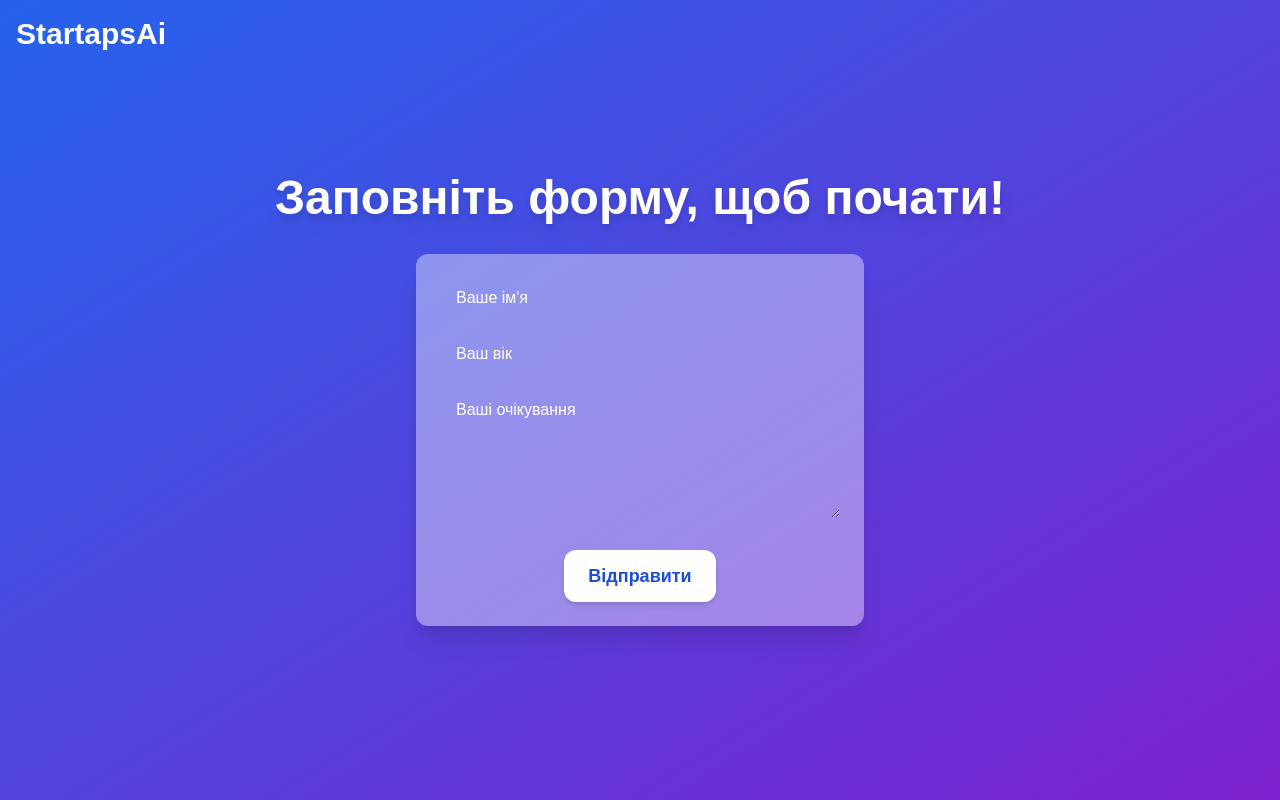
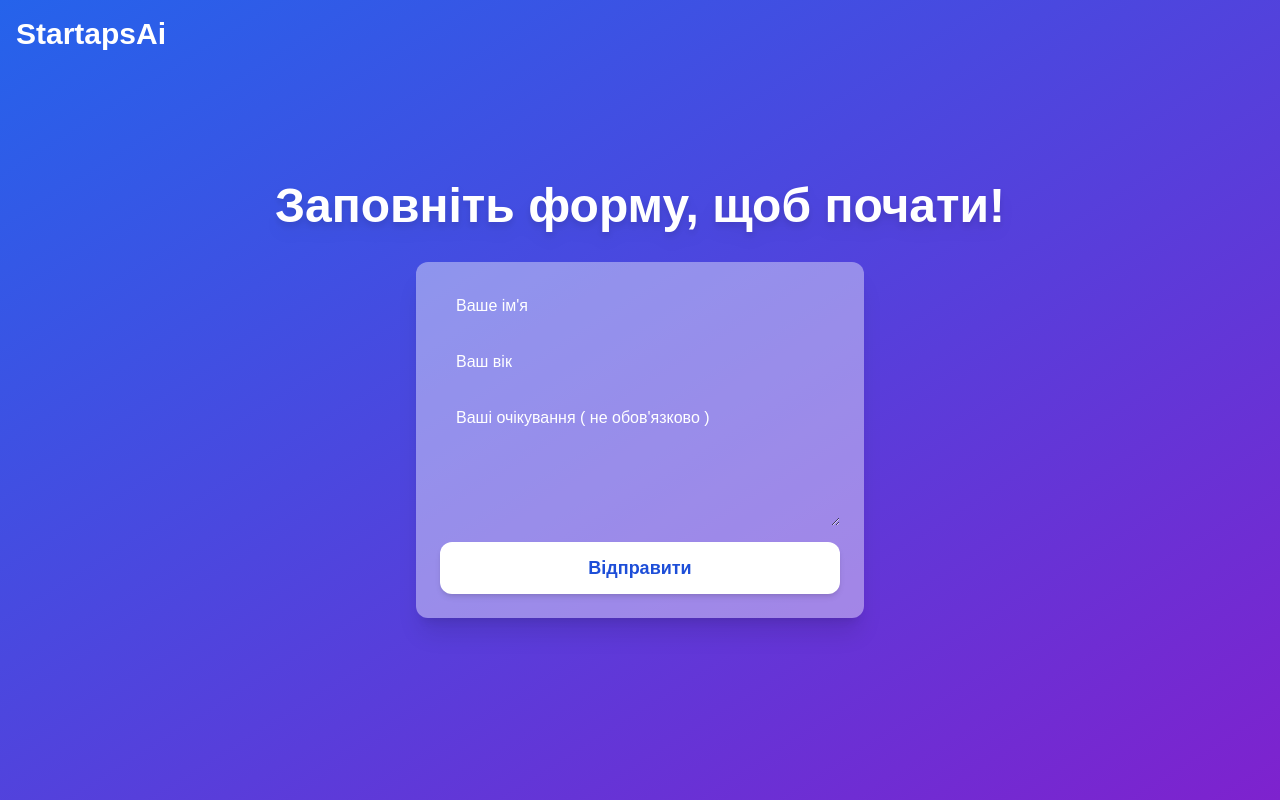
Before and after one commit to Sacvartello/StartapsAi, a React (Create React App) app in the folder front/: page /form in a window 1280 px wide. Built offline with nearby package versions, Linux system fonts and the light colour scheme; the HTML template or start-up script is replaced by a standard one.

Commit message:
mini validation + запит на сторінці Test Провір чи все ок. Якщо що можеш підправити

```diff
--- a/front/src/App.jsx
+++ b/front/src/App.jsx
@@ -10,7 +10,7 @@ function App() {
       <Routes>
         <Route path="/" element={<Home />} />
         <Route path="/form" element={<Form />} />
-        <Route path="/test" element={<Test />} />
+        <Route path="/question" element={<Test />} />
       </Routes>
     </BrowserRouter>
   );
--- a/front/src/Page/Form/Form.jsx
+++ b/front/src/Page/Form/Form.jsx
@@ -1,22 +1,46 @@
 import React, { useState } from "react";
 import { motion } from "framer-motion";
+import { useNavigate } from "react-router-dom";
 import "./form.css";
-import { Link } from "react-router-dom";
 
 export default function Form() {
+  const [name, setName] = useState("");
+  const [age, setAge] = useState("");
+  const [errors, setErrors] = useState({ name: "", age: "" });
 
-   const [name, Setname] = useState('')
+  const navigate = useNavigate();
 
+  const validateForm = () => {
+    let isValid = true;
+    let newErrors = { name: "", age: "" };
 
+    // Перевірка імені
+    if (name.trim() === "") {
+      newErrors.name = "Заповніть це поле!";
+      isValid = false;
+    }
 
+    // Перевірка віку (повинні бути тільки цифри)
+    if (!/^\d+$/.test(age) || age.trim() === "") {
+      newErrors.age = "Введіть коректний вік!";
+      isValid = false;
+    }
 
-   // const handleSubmit = (e) => {
-   //    e.preventDefault(); // Запобігає стандартній відправці форми
+    setErrors(newErrors);
+    return isValid;
+  };
 
-   //  }
+  const handleSubmit = (e) => {
+    e.preventDefault(); // Забороняємо перезавантаження сторінки
+
+    if (validateForm()) {
+      navigate("/question");
+    }
+  };
+
   return (
     <div className="h-screen flex flex-col items-center justify-center bg-gradient-to-br from-blue-600 to-purple-700 text-white text-center px-4 relative">
-      {/* Лого в верхньому лівому кутку */}
+      {/* Лого */}
       <motion.div
         initial={{ opacity: 0, x: -50 }}
         animate={{ opacity: 1, x: 0 }}
@@ -26,7 +50,7 @@ export default function Form() {
         StartapsAi
       </motion.div>
 
-      {/* Заголовок форми */}
+      {/* Заголовок */}
       <motion.h1
         initial={{ opacity: 0, y: -50, scale: 0.8 }}
         animate={{ opacity: 1, y: 0, scale: 1 }}
@@ -43,40 +67,51 @@ export default function Form() {
         transition={{ duration: 0.8, delay: 0.8, type: "spring", stiffness: 100 }}
         className="mt-8 p-6 bg-white bg-opacity-40 rounded-xl shadow-xl w-full max-w-md sm:w-11/12 md:w-9/12 lg:w-7/12 xl:w-5/12"
       >
-        <form className="flex flex-col space-y-4">
+        <form className="flex flex-col space-y-4" onSubmit={handleSubmit}>
           {/* Поле для імені */}
+          <div className="relative">
             <motion.input
               initial={{ opacity: 0, x: -50 }}
               animate={{ opacity: 1, x: 0 }}
               transition={{ duration: 0.8 }}
               type="text"
               value={name}
-            onChange={(e) => Setname(e.target.value)}
+              onChange={(e) => setName(e.target.value)}
               placeholder="Ваше ім'я"
-            className="px-4 py-2 bg-transparent border border-white rounded-xl text-white placeholder-white focus:outline-none focus:ring-2 focus:ring-blue-300 transition"
+              className={`px-4 py-2 bg-transparent border rounded-xl text-white placeholder-white focus:outline-none focus:ring-2 transition w-full ${
+                errors.name ? "border-red-500 focus:ring-red-300" : "border-white focus:ring-blue-300"
+              }`}
             />
+            {errors.name && <p className="text-red-500 text-sm mt-1">{errors.name}</p>}
+          </div>
 
           {/* Поле для віку */}
+          <div className="relative">
             <motion.input
               initial={{ opacity: 0, x: -50 }}
               animate={{ opacity: 1, x: 0 }}
               transition={{ duration: 0.9, delay: 0.1 }}
               type="text"
+              value={age}
+              onChange={(e) => setAge(e.target.value)}
               placeholder="Ваш вік"
-            className="px-4 py-2 bg-transparent border border-white rounded-xl text-white placeholder-white focus:outline-none focus:ring-2 focus:ring-blue-300 transition"
+              className={`px-4 py-2 bg-transparent border rounded-xl text-white placeholder-white focus:outline-none focus:ring-2 transition w-full ${
+                errors.age ? "border-red-500 focus:ring-red-300" : "border-white focus:ring-blue-300"
+              }`}
             />
+            {errors.age && <p className="text-red-500 text-sm mt-1">{errors.age}</p>}
+          </div>
 
           {/* Поле для повідомлення */}
           <motion.textarea
             initial={{ opacity: 0, x: -50 }}
             animate={{ opacity: 1, x: 0 }}
             transition={{ duration: 1, delay: 0.2 }}
-            placeholder="Ваші очікування"
+            placeholder="Ваші очікування ( не обов'язково )"
             className="px-4 py-2 bg-transparent border border-white rounded-xl text-white placeholder-white focus:outline-none focus:ring-2 focus:ring-blue-300 transition h-32"
           />
 
           {/* Кнопка відправити */}
-          <Link to="/test" >
           <motion.button
             whileHover={{ scale: 1.1, rotate: 5 }}
             whileTap={{ scale: 0.95 }}
@@ -85,8 +120,6 @@ export default function Form() {
           >
             Відправити
           </motion.button>
-          </Link>
-
         </form>
       </motion.div>
     </div>
--- a/front/src/Page/Test/Test.jsx
+++ b/front/src/Page/Test/Test.jsx
@@ -1,13 +1,40 @@
-import React, { useState } from 'react';
-import { motion } from 'framer-motion';
-import './test.css';
+import React, { useState, useEffect } from "react";
+import { motion } from "framer-motion";
+import "./test.css";
 
 export default function Test() {
-  const [otherAnswer, setOtherAnswer] = useState('');
+  const [otherAnswer, setOtherAnswer] = useState("");
+  const [gptResponse, setGptResponse] = useState(null);
 
   const handleChange = (e) => {
     setOtherAnswer(e.target.value);
   };
+
+  const staticAnswer = [
+    "Технології (штучний інтелект, блокчейн, розробка програмного забезпечення)",
+    "Охорона здоров'я та медичні послуги",
+    "Екологія та сталий розвиток",
+    "Фінансові послуги (фінтех, криптовалюти)",
+    "Не знаю :(",
+  ];
+
+  // Виконуємо запит лише один раз при завантаженні компонента
+  useEffect(() => {
+    fetch('http://localhost:3000/question', {
+      method: 'POST',
+      headers: {
+        'Content-Type': 'application/json',
+      },
+      body: JSON.stringify({
+        prompt: "Яка погода сьогодні?",
+      }),
+    })
+      .then((response) => response.json())
+      .then((data) => {
+        setGptResponse(data.response); // зберігаємо відповідь GPT
+      })
+      .catch((error) => console.error('Error:', error));
+  }, []); // Порожній масив залежностей, щоб запит виконувався тільки один раз
 
   return (
     <div className="h-screen flex flex-col items-center justify-center bg-gradient-to-br from-blue-600 to-purple-700 text-white text-center px-4 relative">
@@ -15,7 +42,7 @@ export default function Test() {
       <motion.div
         initial={{ opacity: 0, x: -50 }}
         animate={{ opacity: 1, x: 0 }}
-        transition={{ duration: 1, delay: 0.5, type: 'spring', stiffness: 100 }}
+        transition={{ duration: 1, delay: 0.5, type: "spring", stiffness: 100 }}
         className="absolute top-4 left-4 text-xl font-bold md:text-2xl lg:text-3xl"
       >
         StartapsAi
@@ -25,7 +52,7 @@ export default function Test() {
       <motion.h1
         initial={{ opacity: 0, y: -50, scale: 0.8 }}
         animate={{ opacity: 1, y: 0, scale: 1 }}
-        transition={{ duration: 1.2, type: 'spring', stiffness: 100 }}
+        transition={{ duration: 1.2, type: "spring", stiffness: 100 }}
         className="text-3xl sm:text-4xl md:text-5xl font-bold drop-shadow-lg"
       >
         В якій сфері ви хочете розпочати свій стартап?
@@ -35,19 +62,21 @@ export default function Test() {
       <motion.div
         initial={{ opacity: 0, scale: 0.8 }}
         animate={{ opacity: 1, scale: 1 }}
-        transition={{ duration: 0.8, delay: 0.8, type: 'spring', stiffness: 100 }}
+        transition={{
+          duration: 0.8,
+          delay: 0.8,
+          type: "spring",
+          stiffness: 100,
+        }}
         className="mt-8 space-y-4 w-full max-w-md sm:w-11/12 md:w-9/12 lg:w-7/12 xl:w-5/12"
       >
-        {['Технології (штучний інтелект, блокчейн, розробка програмного забезпечення)',
-          'Охорона здоров\'я та медичні послуги',
-          'Екологія та сталий розвиток',
-          'Фінансові послуги (фінтех, криптовалюти)',
-          'Не знаю :('].map((item, index) => (
+        {staticAnswer.map((item, index) => (
           <motion.button
             key={index}
             whileHover={{ scale: 1.1, rotate: 5 }}
             whileTap={{ scale: 0.95 }}
             className="w-full px-4 py-2 text-lg bg-white text-blue-700 font-semibold rounded-xl shadow-md hover:bg-gray-200 transition"
+            onClick={() => setOtherAnswer(`${item}`)} // Логування в консоль
           >
             {item}
           </motion.button>
@@ -64,6 +93,13 @@ export default function Test() {
           className="w-full mt-4 px-4 py-2 bg-transparent border border-white rounded-xl text-white placeholder-white focus:outline-none focus:ring-2 focus:ring-blue-300 transition"
         />
       </motion.div>
+
+      {/* Виведення відповіді від GPT, якщо вона є */}
+      {gptResponse && (
+        <div className="mt-4 text-xl text-white">
+          Відповідь від GPT: {gptResponse}
+        </div>
+      )}
     </div>
   );
 }
```
Lines whose indentation alone changed are shown as unchanged.
